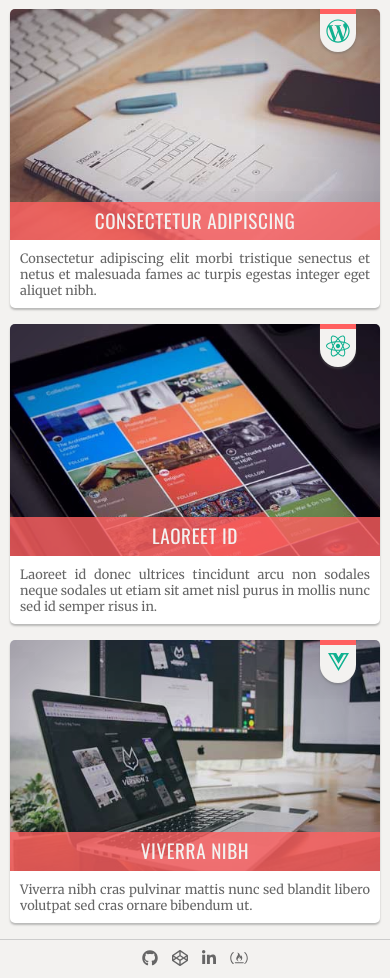
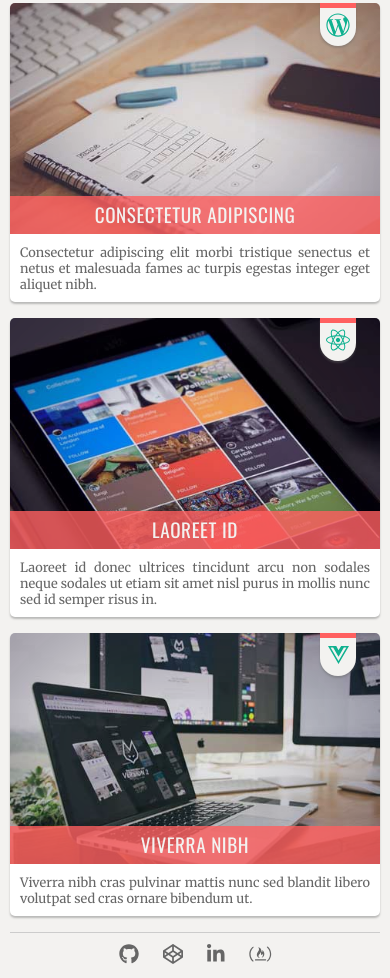
Before and after one commit to amr-adel/fend-p2-portfolio, a plain HTML site: page index.html in a window 390 px wide. Shown: the part 572-1550 px from the top of the page. Drawn offline with nearby package versions, Linux system fonts and the light colour scheme.

Commit message:
Mobile refined

```diff
--- a/css/main.css
+++ b/css/main.css
@@ -31,7 +31,18 @@ img {
     display: block;
 }
 
+.footer__follow a,
+.card,
+.card__title,
+.card__figure__img--shadow {
+    transition-property: color, background-color, box-shadow;
+    transition-duration: 0.2s;
+    transition-timing-function: ease-out;
+}
+
 /*  STYLES  ------------------------------------------------------------ */
+
+/*  MOBILE (iPhone 7+ ~ 414px CSS width)  ------------------------------------------------------------ */
 
 body {
     background-color: var(--off-white);
@@ -39,7 +50,6 @@ body {
 
 .wrap {
     margin: 0 auto;
-/*  max-width: 414px;*/
 }
 
 .header {
@@ -103,7 +113,7 @@ body {
 }
 
 .body {
-  padding: 0 10px;
+    margin: 0 10px;
     border-bottom: 1px solid #ccc;
 }
 
@@ -111,11 +121,10 @@ body {
     text-align: center;
     font-family: var(--oswald);
     text-transform: uppercase;
-  font-size: 1.4em;
+    font-size: 1.2em;
     line-height: 2em;
     color: var(--green);
     margin-bottom: 20px;
-  /*  border-top: 1px solid #ccc;*/
     border-bottom: 1px solid #ccc;
 }
 
@@ -126,6 +135,10 @@ body {
     box-shadow: 0 2px 2px rgba(100, 100, 100, 0.4);
     position: relative;
     margin-bottom: 1em;
+}
+
+.card:hover {
+    box-shadow: 0 2px 10px rgba(100, 100, 100, 0.4);
 }
 
 .card:hover .card__figure__img--shadow {
@@ -201,20 +214,23 @@ body {
 
 .footer__follow a {
     display: inline-block;
-  font-size: 16px;
+    font-size: 20px;
     color: var(--dark-gray);
-  margin: 10px 5px;
+    margin: 10px;
 }
 
 .footer__follow a:hover {
     color: var(--orange);
 }
 
-/*  MOBILE (GOOGLE NEXUS 5)  */
+/*  TABLET (iPAD ~ 768 CSS width)  ------------------------------------------------------------ */
 
-@media screen and (max-width: 360px) {}
+@media screen and (min-width: 415px) {}
 
+/*  LAPTOP (~ 1366 CSS width)  ------------------------------------------------------------ */
 
-/*  TABLET (APPLE IPAD)  */
+@media screen and (min-width: 801px) {}
 
-@media screen and (max-width: 768px) {}
+/*  DESKTOP (~ 1920 CSS width)  ------------------------------------------------------------ */
+
+@media screen and (min-width: 1367px) {}
--- a/index.html
+++ b/index.html
@@ -32,76 +32,77 @@
             <h2 class="body__title">
                 Featured Work
             </h2>
+
             <section class="card">
+                <a href="#">
                     <aside class="card__icon">
                         <i class="fab fa-vuejs"></i>
                     </aside>
                     <figure class="card__figure">
-          <a href="#">
                         <img src="img/p1x2.jpg" srcset="img/p1x1.jpg 1x, img/p1x2.jpg 2x" alt="hands holding tablet" class="card__figure__img">
                         <span class="card__figure__img--shadow"></span>
                         <h3 class="card__title">
                             Enim eu turpis
                         </h3>
-          </a>
                     </figure>
                     <p class="card__excerpt">
                         Enim eu turpis egestas pretium aenean pharetra magna ac placerat vestibulum lectus mauris ultrices eros in cursus turpis massa tincidunt.
                     </p>
+                </a>
             </section>
 
             <section class="card">
+                <a href="#">
                     <aside class="card__icon">
                         <i class="fab fa-wordpress-simple"></i>
                     </aside>
                     <figure class="card__figure">
-          <a href="#">
                         <img src="img/p2x2.jpg" srcset="img/p2x1.jpg 1x, img/p2x2.jpg 2x" alt="website wireframe on paper" class="card__figure__img">
                         <span class="card__figure__img--shadow"></span>
                         <h3 class="card__title">
                             Consectetur adipiscing
                         </h3>
-          </a>
                     </figure>
                     <p class="card__excerpt">
                         Consectetur adipiscing elit morbi tristique senectus et netus et malesuada fames ac turpis egestas integer eget aliquet nibh.
                     </p>
+                </a>
             </section>
 
             <section class="card">
+                <a href="#">
                     <aside class="card__icon">
                         <i class="fab fa-react"></i>
                     </aside>
                     <figure class="card__figure">
-          <a href="#">
                         <img src="img/p3x2.jpg" srcset="img/p3x1.jpg 1x, img/p3x2.jpg 2x" alt="interface of an app on tablet screen" class="card__figure__img">
                         <span class="card__figure__img--shadow"></span>
                         <h3 class="card__title">
                             Laoreet id
                         </h3>
-          </a>
                     </figure>
                     <p class="card__excerpt">
                         Laoreet id donec ultrices tincidunt arcu non sodales neque sodales ut etiam sit amet nisl purus in mollis nunc sed id semper risus in.
                     </p>
+                </a>
             </section>
 
             <section class="card">
+                <a href="#">
                     <aside class="card__icon">
                         <i class="fab fa-vuejs"></i>
                     </aside>
                     <figure class="card__figure">
-          <a href="#">
                         <img src="img/p4x2.jpg" srcset="img/p4x1.jpg 1x, img/p4x2.jpg 2x" alt="Apple MacBook" class="card__figure__img">
                         <span class="card__figure__img--shadow"></span>
                         <h3 class="card__title">
                             Viverra nibh
                         </h3>
-          </a>
                     </figure>
                     <p class="card__excerpt">
                         Viverra nibh cras pulvinar mattis nunc sed blandit libero volutpat sed cras ornare bibendum ut.
                     </p>
+                </a>
             </section>
 
         </article>
```
Lines whose indentation alone changed are shown as unchanged.
